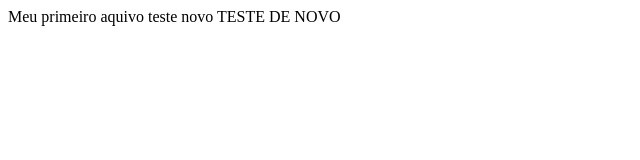
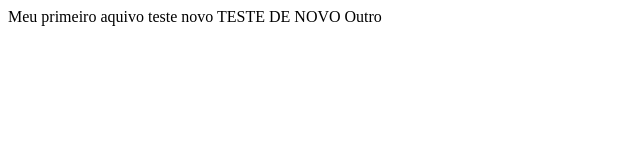
Before and after one commit to RafaelTrostdorf/meu_projeto_versionado, a plain HTML site: page index.html in a window 1280 px wide. Shown: the full height of the page, 0-640 px from the left. Drawn offline with Linux system fonts and the light colour scheme.

Commit message:
Update index.html
mais comigo

```diff
--- a/index.html
+++ b/index.html
@@ -3,5 +3,6 @@
 Meu primeiro aquivo
 teste novo
   TESTE DE NOVO
+  Outro
 </body>
 </html>
```
